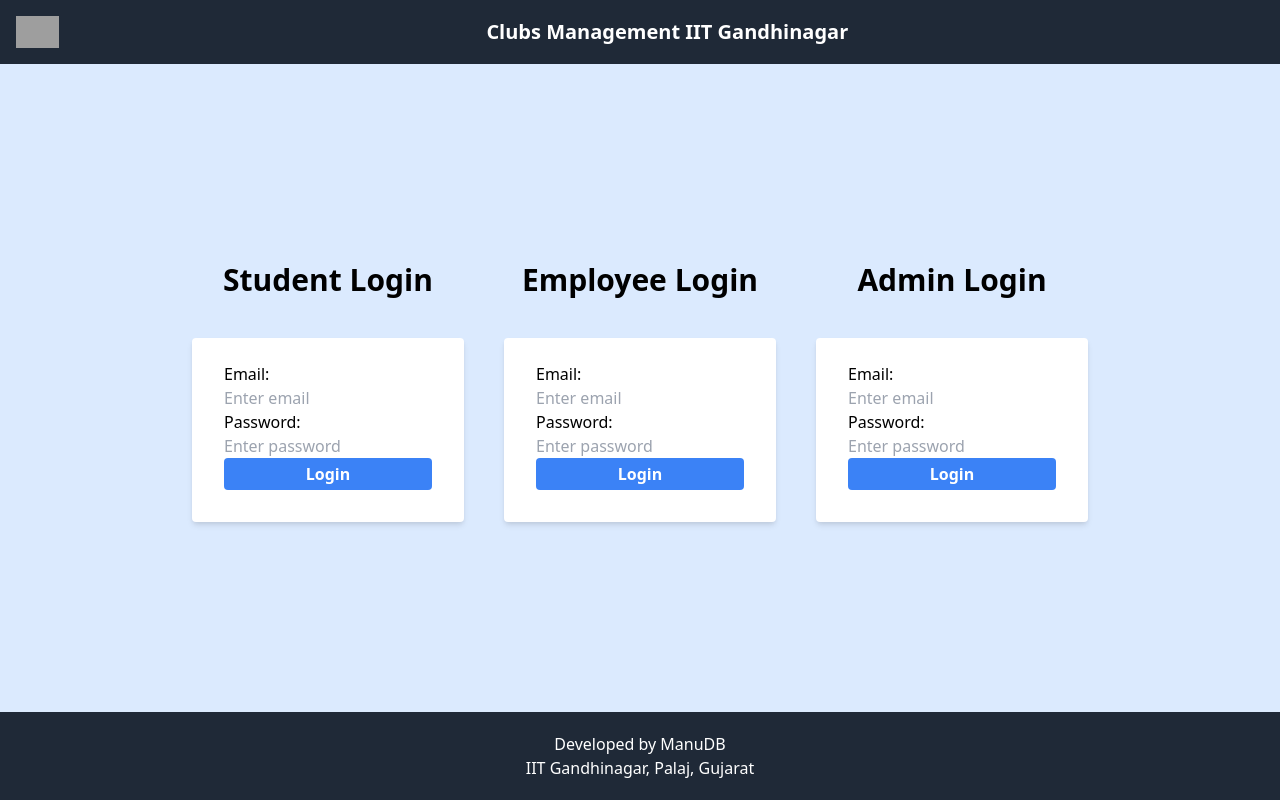
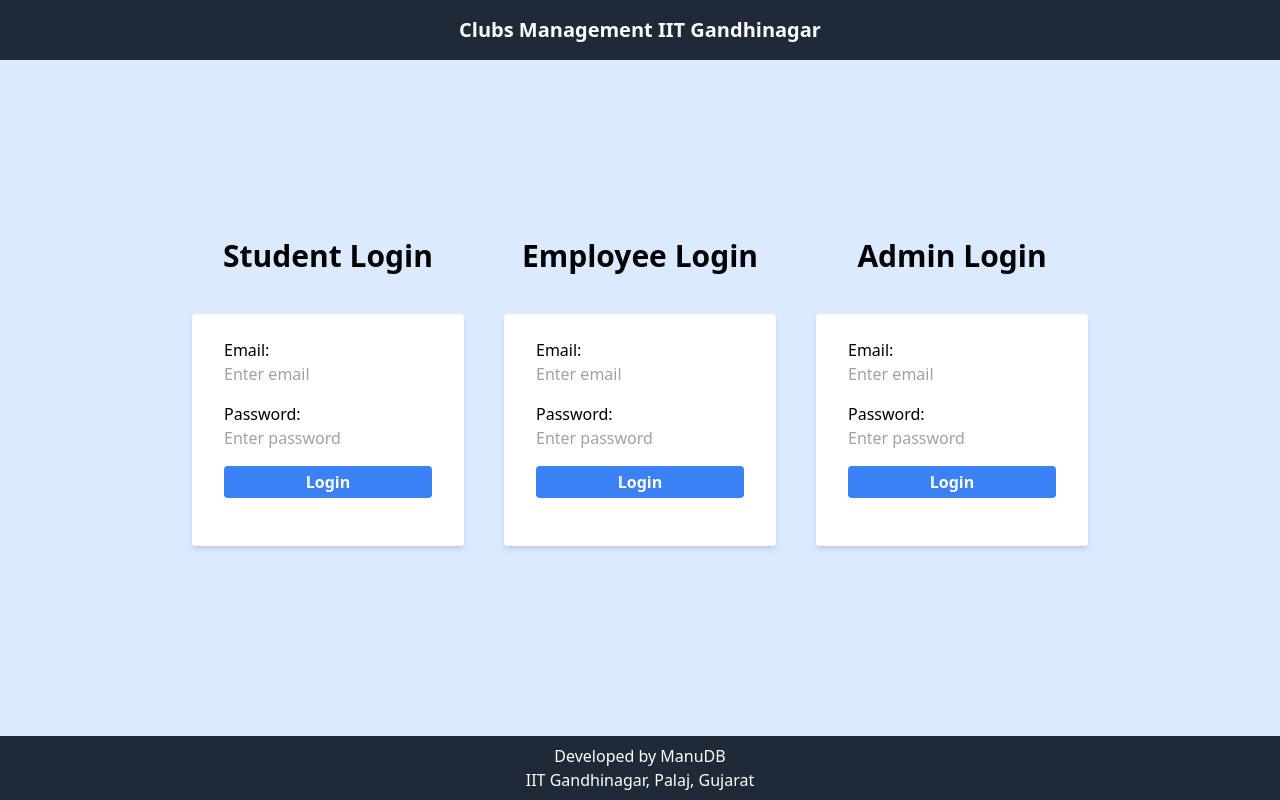
Before and after one commit to msrathore-69781/Hackrush-25, a Flask app: page / in a window 1280 px wide. Run offline with Flask 3, Linux system fonts and the light colour scheme; grey boxes are pictures that could not be loaded.

Commit message:
webpage updated

```diff
--- a/templates/login.html
+++ b/templates/login.html
@@ -20,7 +20,7 @@
     <nav class="bg-gray-800 text-white p-4 fixed w-full z-10">
         <div class="container mx-auto flex justify-between items-center">
             <!-- Include the local path for the logo -->
-            <img src="logo.jpg" alt="IIT Gandhinagar Logo" class="h-8 mr-3">
+            <!-- <img src="logo.jpg" alt="IIT Gandhinagar Logo" class="h-8 mr-3"> -->
             <span class="text-xl font-bold mx-auto">Clubs Management IIT Gandhinagar</span>
             <!-- <div>
                 <a href="anshul2" class="px-4 py-2 hover:bg-gray-700 transition-colors">Clubs</a>
@@ -97,30 +97,30 @@
 
     <section id="login" class="container mx-auto h-screen flex justify-center items-center">
         <div class="grid grid-cols-1 md:grid-cols-3 gap-10 w-full max-w-4xl">
+
+            <!-- Common Error Message -->
+            {% if message is defined and message %}
+            <div class="col-span-3 mb-4">
+                <div class="bg-gray-300 shadow-md rounded p-3 text-center">
+                    <div class="alert alert-warning">{{ message }}</div>
+                </div>
+            </div>
+            {% endif %}
+
             <!-- Student Login -->
             <div class="w-full max-w-xs">
                 <h3 class="text-3xl font-bold mb-10 text-center">Student Login</h3>
                 <div class="bg-white shadow-md rounded px-8 pt-6 pb-8 mb-4">
-                    <!-- <form action ='/' method="POST">
-                        <input type="text" id="email" name="email" placeholder="Student ID" class="px-4 py-2 mb-4 border rounded w-full" required>
-                        <input type="password" id="password" name="password" placeholder="Password" class="px-4 py-2 mb-4 border rounded w-full" required>
-                        <button type="submit" class="px-6 py-2 bg-blue-500 hover:bg-blue-700 text-white font-bold rounded w-full">Submit</button>
-                    </form> -->
-
                     <form action="{{ url_for('login') }}" method="post">
-                        {% if message is defined and message %}
-                            <div class="alert alert-warning">{{ message }}</div>
-                        {% endif %}
-                        <div class="form-group">
+                        <div class="form-group mb-4">
                             <label for="email">Email:</label>
                             <input type="email" class="form-control" id="email" placeholder="Enter email" name="email_student">
                         </div>
-                        <div class="form-group">
+                        <div class="form-group mb-4">
                             <label for="pwd">Password:</label>
                             <input type="password" class="form-control" id="password" placeholder="Enter password" name="password_student">
                         </div>
-                        <button type="submit" class="px-6 py-1 bg-blue-500 hover:bg-blue-700 text-white font-bold rounded w-full">Login</button>
-                        <!-- class="btn btn-primary" -->
+                        <button type="submit" class="px-6 py-1 bg-blue-500 hover:bg-blue-700 text-white font-bold rounded w-full mb-4">Login</button>
                     </form>
                 </div>
             </div>
@@ -129,25 +129,16 @@
             <div class="w-full max-w-xs">
                 <h3 class="text-3xl font-bold mb-10 text-center">Employee Login</h3>
                 <div class="bg-white shadow-md rounded px-8 pt-6 pb-8 mb-4">
-                    <!-- <form action ='/' method="POST">
-                        <input type="text" id="email" name="email" placeholder="Student ID" class="px-4 py-2 mb-4 border rounded w-full" required>
-                        <input type="password" id="password" name="password" placeholder="Password" class="px-4 py-2 mb-4 border rounded w-full" required>
-                        <button type="submit" class="px-6 py-2 bg-blue-500 hover:bg-blue-700 text-white font-bold rounded w-full">Submit</button>
-                    </form> -->
-
                     <form action="{{ url_for('login') }}" method="post">
-                        {% if message is defined and message %}
-                            <div class="alert alert-warning">{{ message }}</div>
-                        {% endif %}
-                        <div class="form-group">
+                        <div class="form-group mb-4">
                             <label for="email">Email:</label>
                             <input type="email" class="form-control" id="email" placeholder="Enter email" name="email_employee">
                         </div>
-                        <div class="form-group">
+                        <div class="form-group mb-4">
                             <label for="pwd">Password:</label>
                             <input type="password" class="form-control" id="password" placeholder="Enter password" name="password_employee">
                         </div>
-                        <button type="submit" class="px-6 py-1 bg-blue-500 hover:bg-blue-700 text-white font-bold rounded w-full">Login</button>
+                        <button type="submit" class="px-6 py-1 bg-blue-500 hover:bg-blue-700 text-white font-bold rounded w-full mb-4">Login</button>
                     </form>
                 </div>
             </div>
@@ -156,28 +147,22 @@
             <div class="w-full max-w-xs">
                 <h3 class="text-3xl font-bold mb-10 text-center">Admin Login</h3>
                 <div class="bg-white shadow-md rounded px-8 pt-6 pb-8 mb-4">
-                    <!-- <form action ='/' method="POST">
-                        <input type="text" id="email" name="email" placeholder="Student ID" class="px-4 py-2 mb-4 border rounded w-full" required>
-                        <input type="password" id="password" name="password" placeholder="Password" class="px-4 py-2 mb-4 border rounded w-full" required>
-                        <button type="submit" class="px-6 py-2 bg-blue-500 hover:bg-blue-700 text-white font-bold rounded w-full">Submit</button>
-                    </form> -->
-
                     <form action="{{ url_for('login') }}" method="post">
-                        {% if message is defined and message %}
-                            <div class="alert alert-warning">{{ message }}</div>
-                        {% endif %}
-                        <div class="form-group">
+                        <div class="form-group mb-4">
                             <label for="email">Email:</label>
                             <input type="email" class="form-control" id="email" placeholder="Enter email" name="email_admin">
                         </div>
-                        <div class="form-group">
+                        <div class="form-group mb-4">
                             <label for="pwd">Password:</label>
                             <input type="password" class="form-control" id="password" placeholder="Enter password" name="password_admin">
                         </div>
-                        <button type="submit" class="px-6 py-1 bg-blue-500 hover:bg-blue-700 text-white font-bold rounded w-full">Login</button>
+                        <button type="submit" class="px-6 py-1 bg-blue-500 hover:bg-blue-700 text-white font-bold rounded w-full mb-4">Login</button>
                     </form>
                 </div>
             </div>
+        </div>
+    </section>
+
 
             <!-- Employee Login -->
             <!-- <div class="w-full max-w-xs">
@@ -191,11 +176,8 @@
                 </div>
             </div> -->
 
-            </div>
-        </div>
-    </section>
 
-    <footer class="bg-gray-800 text-white p-5 text-center fixed bottom-0 w-full">
+    <footer class="bg-gray-800 text-white p-2 text-center fixed bottom-0 w-full">
         Developed by ManuDB<br>IIT Gandhinagar, Palaj, Gujarat
     </footer>
 
```
Also changed, not shown: templates/studentInfo.html (+21 -24 lines).
